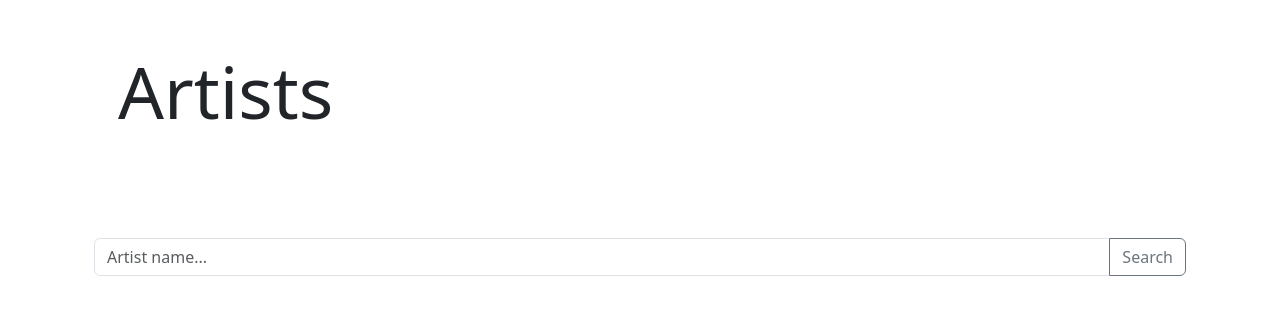
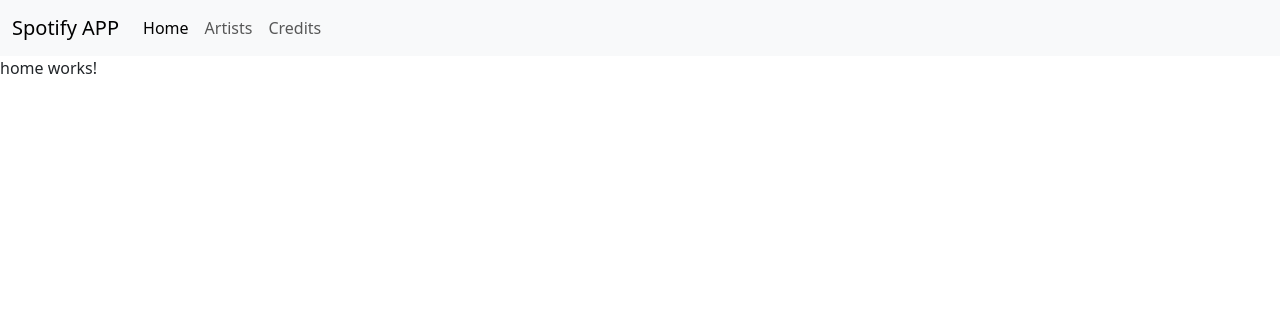
Before and after one commit to andreatrentini/corsoangular4ci20232024, an Angular app in the folder spotify/: page / in a window 1280 px wide. Shown: the top 314 px of the page. Built offline with nearby package versions, Linux system fonts and the light colour scheme; no server answers.

Commit message:
Router snapshot

```diff
--- a/spotify/src/app/albums/albums.component.ts
+++ b/spotify/src/app/albums/albums.component.ts
@@ -1,4 +1,5 @@
-import { Component } from '@angular/core';
+import { Component, OnInit } from '@angular/core';
+import { ActivatedRoute } from '@angular/router';
 
 @Component({
   selector: 'app-albums',
@@ -7,6 +8,12 @@ import { Component } from '@angular/core';
   templateUrl: './albums.component.html',
   styleUrl: './albums.component.css'
 })
-export class AlbumsComponent {
+export class AlbumsComponent implements OnInit {
+
+  constructor(private activatedRoute: ActivatedRoute) {}
+
+  ngOnInit(): void {
+    console.log(this.activatedRoute.snapshot)
+  }
 
 }
--- a/spotify/src/app/app.routes.ts
+++ b/spotify/src/app/app.routes.ts
@@ -1,3 +1,20 @@
 import { Routes } from '@angular/router';
+import { HomeComponent } from './home/home.component';
+import { CreditsComponent } from './credits/credits.component';
+import { ArtistsComponent } from './artists/artists.component';
+import { AlbumsComponent } from './albums/albums.component';
+import { NotFoundComponent } from './not-found/not-found.component';
 
-export const routes: Routes = [];
+// L'oggetto routes definisce i percorsi (parte finale della url dell'applicazione)
+// gestiti dalla nostra app.
+// E' un array di oggetti
+export const routes: Routes = [
+    // Ogni oggetto presenta path: parte finale del percorso (quello che segue la root)
+    // e una proprietà chiamata component: ovvero il componente da visualizzare con quella url.
+    {path: '', component: HomeComponent},
+    {path: 'credits', component: CreditsComponent},
+    {path: 'artists', component: ArtistsComponent},
+    {path: 'albums/:id', component: AlbumsComponent},
+    // Con ** gestisco tutti i percorsi diversi da quelli elencati prima
+    {path: '**', component: NotFoundComponent}
+];
--- a/spotify/src/app/artists/artist-card/artist-card.component.html
+++ b/spotify/src/app/artists/artist-card/artist-card.component.html
@@ -3,6 +3,6 @@
     <div class="card-body">
         <h5 class="card-title">{{artist.name}}</h5>
         <p class="card-text">Genres: {{artist.genres}}, Followers: {{artist.followers.total}}</p>
-        <a href="#" class="btn btn-primary">Albums</a>
+        <button class="btn btn-primary" (click)="visualizzaAlbums(artist.id)">Albums</button>
     </div>
 </div>
--- a/spotify/src/app/artists/artist-card/artist-card.component.ts
+++ b/spotify/src/app/artists/artist-card/artist-card.component.ts
@@ -1,4 +1,5 @@
 import { Component, Input } from '@angular/core';
+import { Router } from '@angular/router';
 
 @Component({
   selector: 'app-artist-card',
@@ -8,5 +9,15 @@ import { Component, Input } from '@angular/core';
   styleUrl: './artist-card.component.css'
 })
 export class ArtistCardComponent {
+
+  // Dependency injection: utilizzo l'oggetto router che mi consente di
+  // navigare nell'applicazione attravero codice typescript
+  constructor(private router: Router) {}
+
   @Input() artist: any;
+
+  visualizzaAlbums(artistId: string): void {
+    // Il metodo navigate mi consente di cambiare la URL attiva del browser
+    this.router.navigate(['albums', artistId]);
+  }
 }
--- a/spotify/src/app/main/main.component.html
+++ b/spotify/src/app/main/main.component.html
@@ -1 +1,24 @@
-<app-artists></app-artists>
+<nav class="navbar navbar-expand-lg bg-body-tertiary">
+    <div class="container-fluid">
+      <a class="navbar-brand" routerLink="">Spotify APP</a>
+      <button class="navbar-toggler" type="button" data-bs-toggle="collapse" data-bs-target="#navbarNav" aria-controls="navbarNav" aria-expanded="false" aria-label="Toggle navigation">
+        <span class="navbar-toggler-icon"></span>
+      </button>
+      <div class="collapse navbar-collapse" id="navbarNav">
+        <ul class="navbar-nav">
+          <li class="nav-item">
+            <a class="nav-link active" aria-current="page" routerLink="">Home</a>
+          </li>
+          <li class="nav-item">
+            <a class="nav-link" [routerLink]="['artists']">Artists</a>
+          </li>
+          <li class="nav-item">
+            <a class="nav-link" routerLink="credits">Credits</a>
+          </li>
+        </ul>
+      </div>
+    </div>
+  </nav>
+<!-- Il tag router-outlet mi consente di visualizzare un componente diverso
+per le varie routes definite -->
+<router-outlet></router-outlet>
--- a/spotify/src/app/main/main.component.ts
+++ b/spotify/src/app/main/main.component.ts
@@ -1,11 +1,12 @@
 import { Component, OnInit } from '@angular/core';
 import { SpotifyService } from '../spotify.service';
-import { ArtistsComponent } from '../artists/artists.component';
+import { RouterLink, RouterOutlet } from '@angular/router';
 
 @Component({
   selector: 'app-main',
   standalone: true,
-  imports: [ArtistsComponent],
+  // Importante: devo importare RouterOutlet per attivare le routes definite
+  imports: [RouterOutlet, RouterLink],
   templateUrl: './main.component.html',
   styleUrl: './main.component.css'
 })
--- /dev/null
+++ b/spotify/src/app/not-found/not-found.component.html
@@ -0,0 +1 @@
+<p>not-found works!</p>
```
Also changed, not shown: spotify/src/app/not-found/not-found.component.ts (added, +12 -0 lines), spotify/src/app/not-found/not-found.component.css (added).
